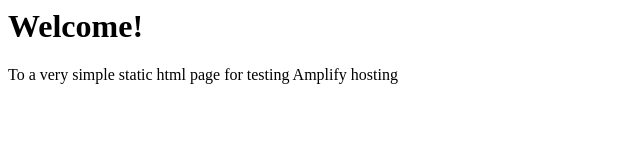
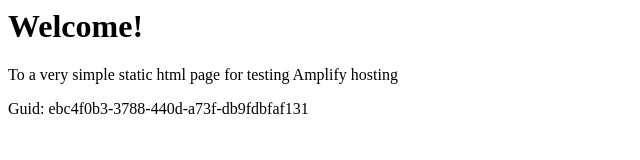
Before and after one commit to aws-aemilia-dub/Github-PR-Commit-Integration-Test-DoNotTouch-Gith-P5X5MO5I-v1-prod-eu-west-1, a website: page src/index.html in a window 1280 px wide. Shown: the whole page, without its empty margins (0-640 px from the left). Drawn offline with Linux system fonts and the light colour scheme.

Commit message:
commit from integ tests

```diff
--- a/src/index.html
+++ b/src/index.html
@@ -1,3 +1,5 @@
+
+
 <html lang="en">
 
 <head>
@@ -10,6 +12,6 @@
 <body>
     <h1>Welcome!</h1>
     <p>To a very simple static html page for testing Amplify hosting</p>
-</body>
+    <p>Guid: ebc4f0b3-3788-440d-a73f-db9fdbfaf131</p></body>
 
 </html>
```
